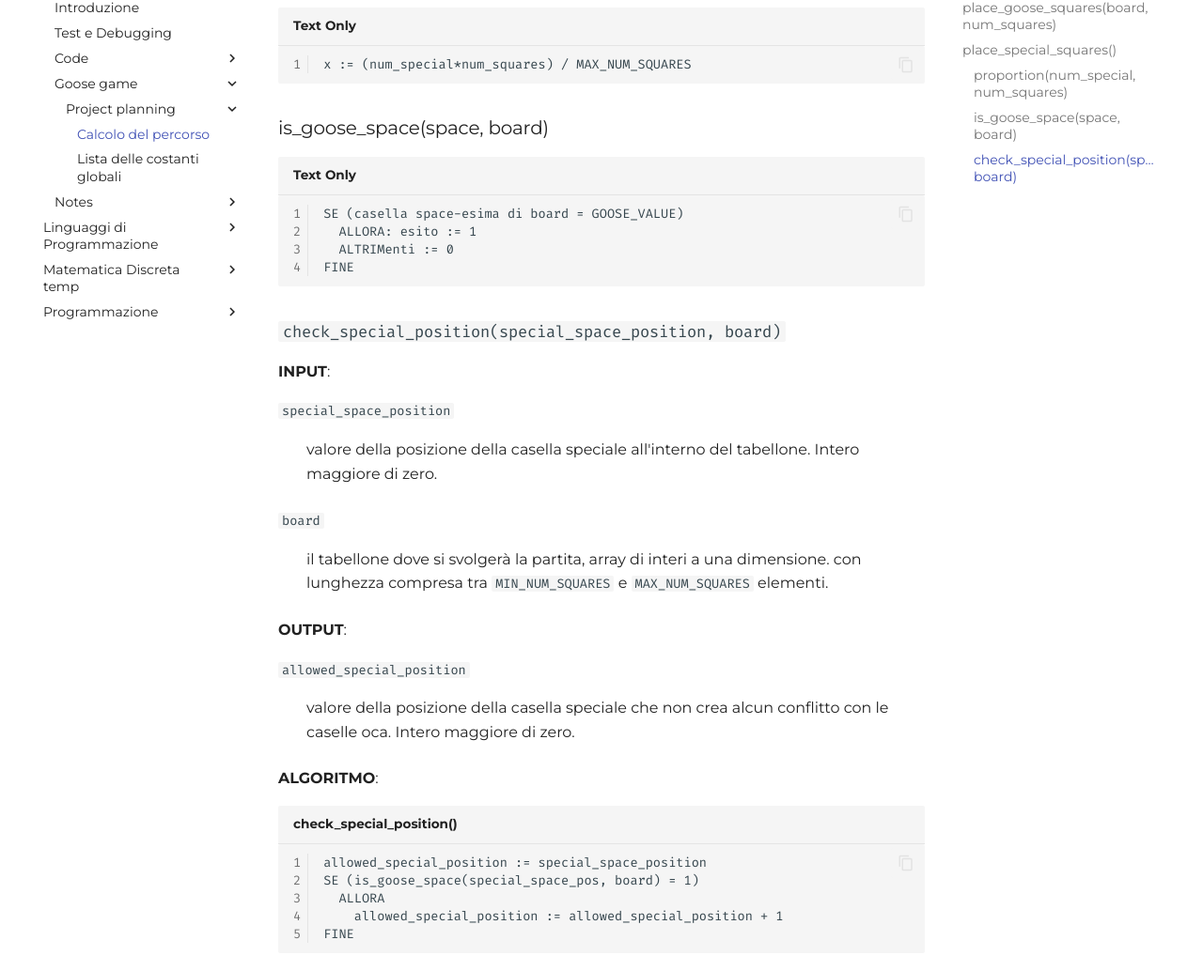
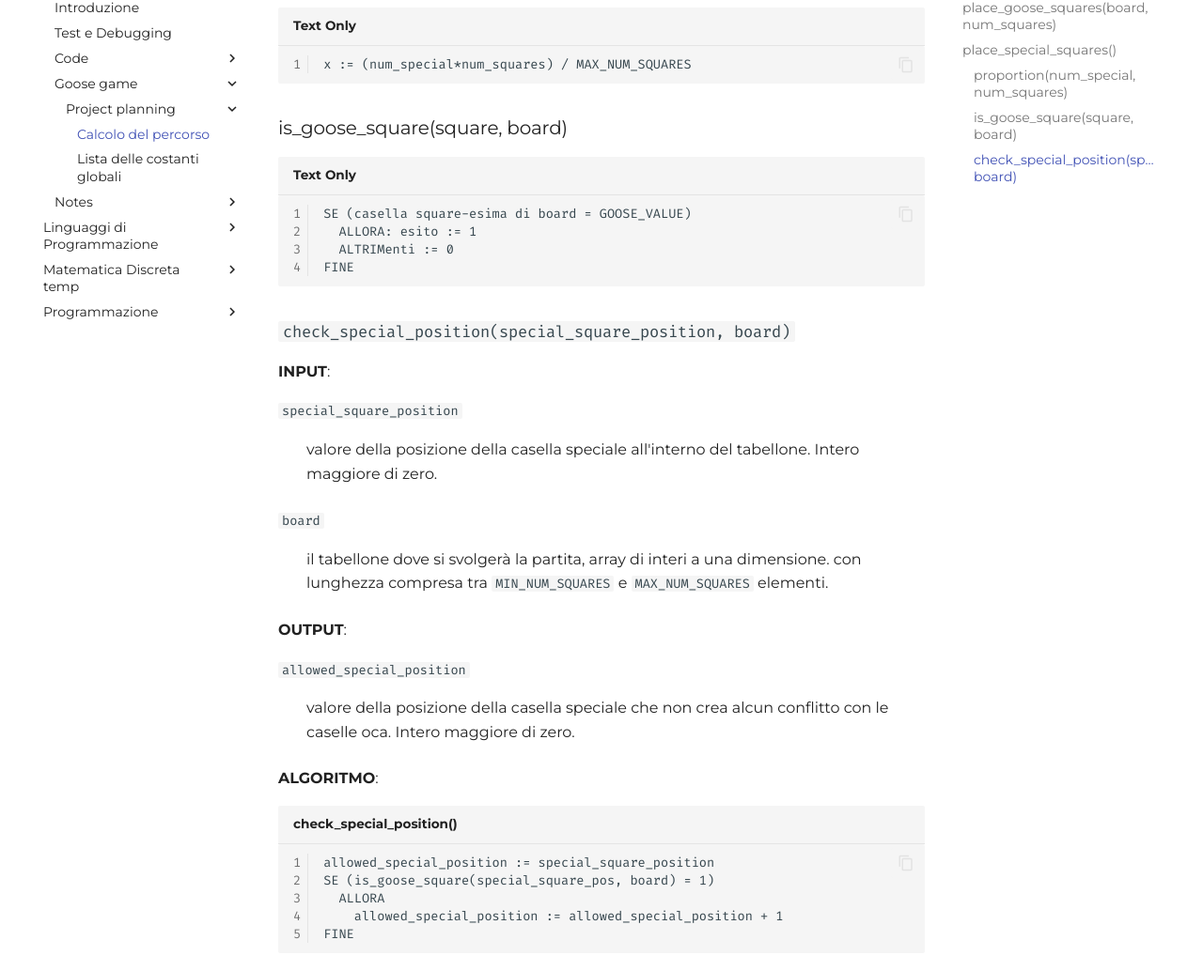
Before and after one commit to sravioli/temp-L31, an MkDocs documentation site: the page built from docs/Anno_I/Laboratorio_di_Informatica/goose_game/project_planning/board.md, in a window 1280 px wide and 1400 px high, scrolled down 2756 px. Shown: the part 202-1236 px from the top of the window at 94% size. Built offline with MkDocs 1.6.1 and Material for MkDocs 9.7.7, drawn with Linux system fonts in a browser that asks for light colours; comment, search, counter and statistics services are not loaded.

Commit message:
fix(goose_game): use `square` instead of `space` to improve clarity

````diff
--- a/docs/Anno_I/Laboratorio_di_Informatica/goose_game/project_planning/board.md
+++ b/docs/Anno_I/Laboratorio_di_Informatica/goose_game/project_planning/board.md
@@ -118,20 +118,20 @@ posizione inn_position-esima di board := inn_position (x6)
 x := (num_special*num_squares) / MAX_NUM_SQUARES
 ```
 
-### is_goose_space(space, board)
+### is_goose_square(square, board)
 
 ```txt
-SE (casella space-esima di board = GOOSE_VALUE)
+SE (casella square-esima di board = GOOSE_VALUE)
   ALLORA: esito := 1
   ALTRIMenti := 0
 FINE
 ```
 
-### `check_special_position(special_space_position, board)`
+### `check_special_position(special_square_position, board)`
 
 **INPUT**:
 
-`special_space_position`
+`special_square_position`
 :   valore della posizione della casella speciale all'interno del tabellone.
     Intero maggiore di zero.
 
@@ -149,8 +149,8 @@ con lunghezza compresa tra `MIN_NUM_SQUARES`
 **ALGORITMO**:
 
 ```txt title="check_special_position()"
-allowed_special_position := special_space_position
-SE (is_goose_space(special_space_pos, board) = 1)
+allowed_special_position := special_square_position
+SE (is_goose_square(special_square_pos, board) = 1)
   ALLORA
     allowed_special_position := allowed_special_position + 1
 FINE
````
